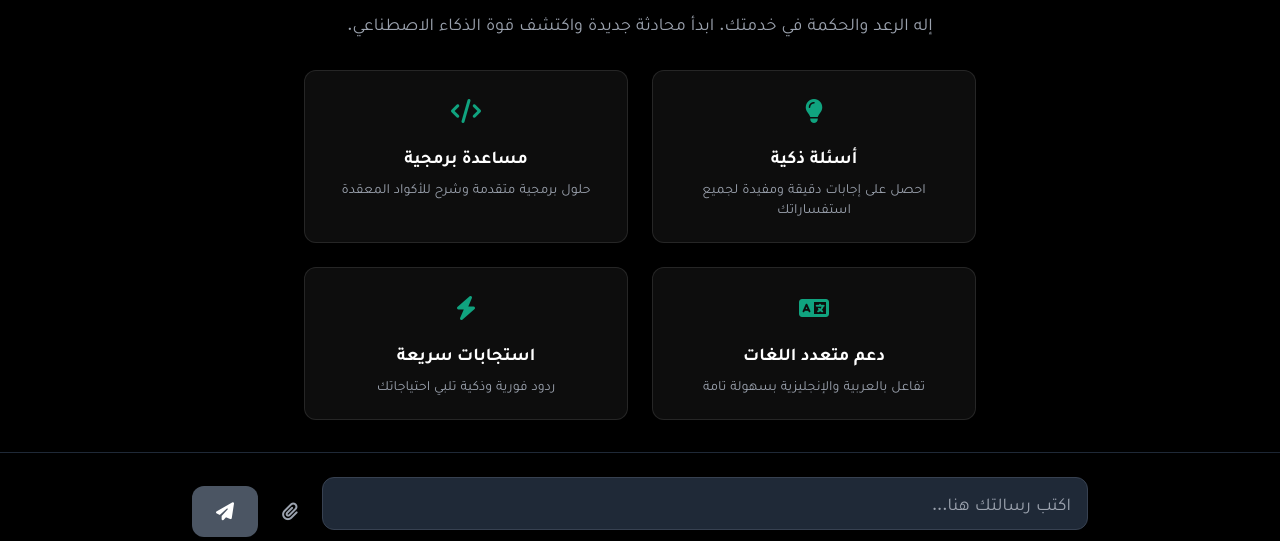
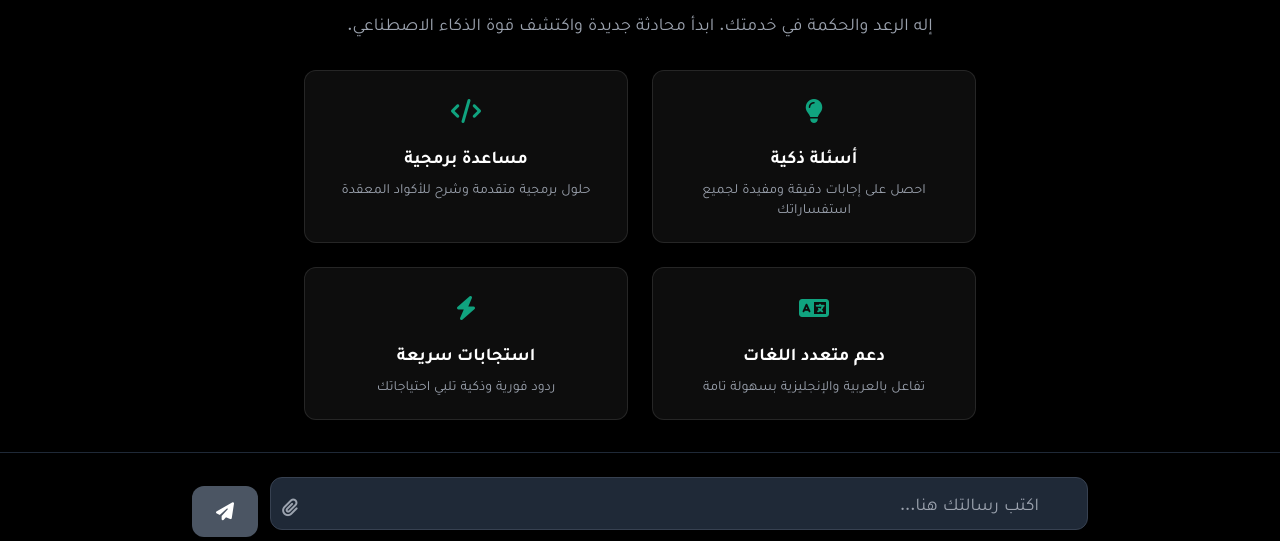
Before and after one commit to ZeUsx313/-, a plain HTML site: page index.html in a window 1280 px wide. Shown: the part 259-800 px from the top of the page. Drawn offline with nearby package versions, Linux system fonts and the light colour scheme.

Commit message:
Update index.html

```diff
--- a/index.html
+++ b/index.html
@@ -339,15 +339,15 @@
                                     <textarea
                                         id="messageInput"
                                         placeholder="اكتب رسالتك هنا..."
-                                        class="chat-input w-full px-4 py-3 bg-gray-800 border border-gray-700 rounded-xl text-white placeholder-gray-400 focus:ring-2 focus:ring-zeus-accent focus:border-transparent resize-none"
+                                        class="chat-input w-full px-4 py-3 pr-12 bg-gray-800 border border-gray-700 rounded-xl text-white placeholder-gray-400 focus:ring-2 focus:ring-zeus-accent focus:border-transparent resize-none"
                                         rows="1"
                                         style="max-height: 128px;"
                                     ></textarea>
+                                    <label for="fileInput" class="absolute left-3 top-1/2 transform -translate-y-1/2 cursor-pointer text-gray-400 hover:text-gray-200 transition-colors">
+                                        <i class="fas fa-paperclip text-lg"></i>
+                                        <input type="file" id="fileInput" multiple class="hidden" onchange="handleFileSelection(this)">
+                                    </label>
                                 </div>
-                                <label for="fileInput" class="p-3 cursor-pointer text-gray-400 hover:text-gray-200 transition-colors">
-                                    <i class="fas fa-paperclip text-lg"></i>
-                                    <input type="file" id="fileInput" multiple class="hidden" onchange="handleFileSelection(this)">
-                                </label>
                                 <button
                                     id="sendButton"
                                     onclick="sendMessage()"
```
